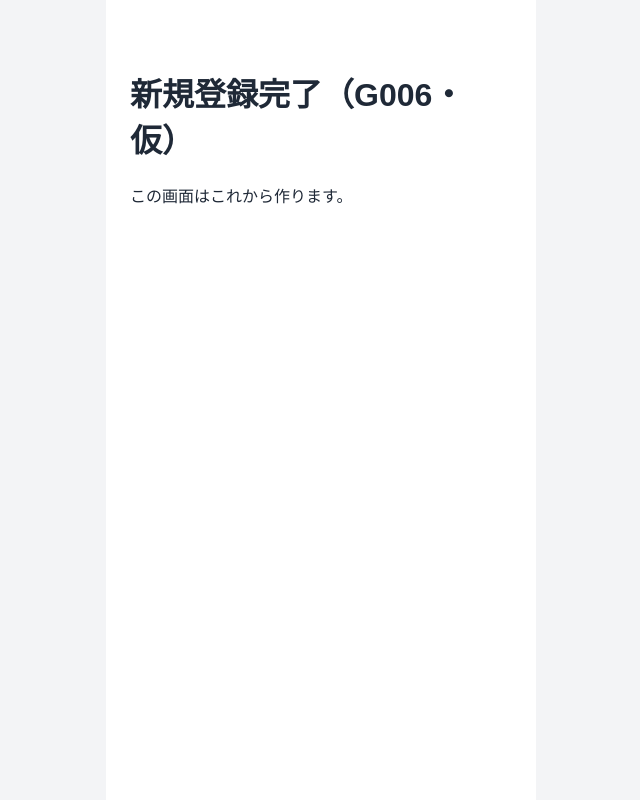
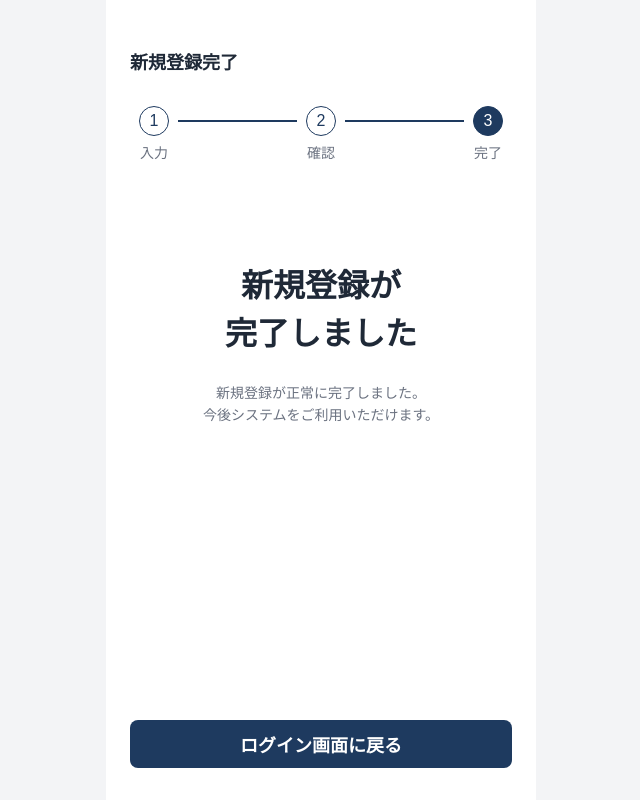
Before and after one commit to babychan-x/sabap, a React (Vite) app in the folder frontend-student/: page /signup/complete in a window 1280 px wide. Shown: the whole page, without its empty margins (319-959 px from the left). Built offline with nearby package versions, Linux system fonts and the light colour scheme.

Commit message:
G006の画面を作成

```diff
--- a/frontend-student/src/features/auth/pages/StudentSignUpComplete.css
+++ b/frontend-student/src/features/auth/pages/StudentSignUpComplete.css
@@ -1,2 +1,93 @@
 /* G006 新規登録完了画面だけの見た目（配置）。
    色・ボタンは共通CSS（src/styles/）を使う。 */
+
+/* G006 新規登録完了画面 */
+
+.signup-complete {
+  display: flex;
+  flex-direction: column;
+}
+
+/* 画面タイトル */
+.signup-complete__header {
+  margin: 0 0 32px;
+  font-size: 18px;
+  font-weight: 600;
+  color: var(--color-text);
+}
+
+/* 登録の進行状況 */
+.signup-complete__steps {
+  display: flex;
+  align-items: flex-start;
+  justify-content: center;
+  width: 100%;
+}
+
+.signup-complete__step {
+  display: flex;
+  flex-direction: column;
+  align-items: center;
+  gap: 6px;
+  min-width: 48px;
+  font-size: var(--font-size-small);
+  color: var(--color-text-muted);
+}
+
+.signup-complete__circle {
+  display: flex;
+  align-items: center;
+  justify-content: center;
+  width: 30px;
+  height: 30px;
+  border: 1px solid var(--color-primary);
+  border-radius: 50%;
+  background: var(--color-surface);
+  color: var(--color-primary);
+  font-size: 16px;
+}
+
+/* 現在のステップを強調 */
+.signup-complete__circle--active {
+  background: var(--color-primary);
+  color: var(--color-primary-text);
+}
+
+/* ステップ間の線 */
+.signup-complete__line {
+  flex: 1;
+  height: 2px;
+  margin-top: 14px;
+  background: var(--color-primary);
+}
+
+/* 登録完了メッセージ */
+.signup-complete__message {
+  margin-top: 100px;
+  text-align: center;
+}
+
+.signup-complete__message h2 {
+  margin: 0;
+  font-size: 32px;
+  font-weight: 600;
+  line-height: 1.5;
+  color: var(--color-text);
+}
+
+.signup-complete__message p {
+  margin-top: 24px;
+  font-size: var(--font-size-small);
+  line-height: 1.6;
+  color: var(--color-text-muted);
+}
+
+/* 画面下部のボタン */
+.signup-complete__footer {
+  margin-top: auto;
+  padding-top: 48px;
+}
+
+.signup-complete__footer .btn {
+  font-size: 18px;
+}
--- a/frontend-student/src/features/auth/pages/StudentSignUpComplete.jsx
+++ b/frontend-student/src/features/auth/pages/StudentSignUpComplete.jsx
@@ -1,13 +1,67 @@
 import './StudentSignUpComplete.css'
 
-// G006 新規登録完了画面（studentSignUpComplete）
-// ※ 仮の画面。外部設計書 G006 の入出力項目・イベントに合わせて中身を作る。
-// 主なAPI（仮）: A-4（G005の「登録する」で実行）
+import { useNavigate } from 'react-router-dom'
+
 export default function StudentSignUpComplete() {
+  const navigate = useNavigate()
+
+  // ログイン画面（G001）へ遷移
+  const backToLogin = () => {
+    navigate('/login')
+  }
+
   return (
-    <main className="page">
-      <h1>新規登録完了（G006・仮）</h1>
-      <p>この画面はこれから作ります。</p>
-    </main>
+    <div className="page signup-complete">
+      <h1 className="signup-complete__header">
+        新規登録完了
+      </h1>
+
+      {/* 登録の進行状況 */}
+      <div className="signup-complete__steps">
+        <div className="signup-complete__step">
+          <span className="signup-complete__circle">1</span>
+          <span>入力</span>
+        </div>
+
+        <div className="signup-complete__line" />
+
+        <div className="signup-complete__step">
+          <span className="signup-complete__circle">2</span>
+          <span>確認</span>
+        </div>
+
+        <div className="signup-complete__line" />
+
+        <div className="signup-complete__step">
+          <span className="signup-complete__circle signup-complete__circle--active">
+            3
+          </span>
+          <span>完了</span>
+        </div>
+      </div>
+
+      {/* 登録完了メッセージ */}
+      <div className="signup-complete__message">
+        <h2>
+          新規登録が<br />
+          完了しました
+        </h2>
+        <p>
+          新規登録が正常に完了しました。<br />
+          今後システムをご利用いただけます。
+        </p>
+      </div>
+
+      {/* ログイン画面へ戻る */}
+      <div className="signup-complete__footer">
+        <button
+          type="button"
+          className="btn btn--primary"
+          onClick={backToLogin}
+        >
+          ログイン画面に戻る
+        </button>
+      </div>
+    </div>
   )
 }
```
